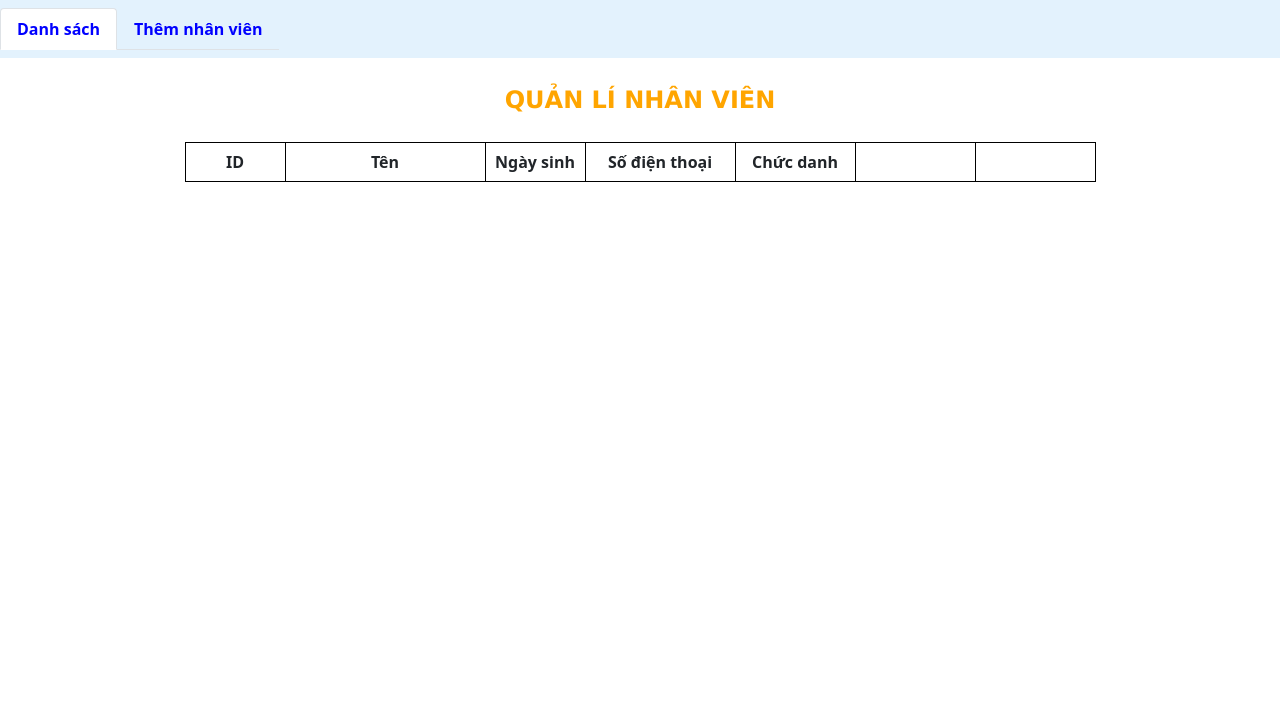
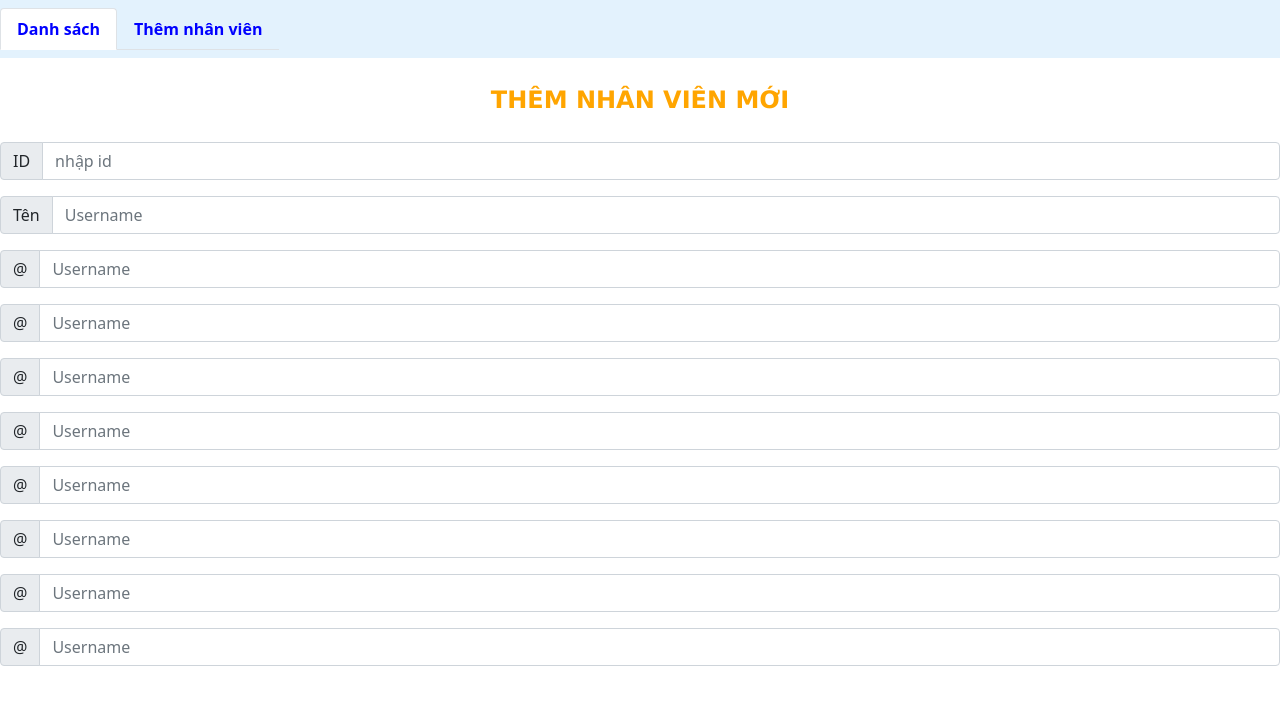
Before and after one commit to vanhoa10/manage_employee, a CodeIgniter 4 app: the page made by app/Views/empl/add.php in a window 1280 px wide. Shown: the top 705 px of the page. Run offline with PHP 8.4 and a stand-in for CodeIgniter, Linux system fonts and the light colour scheme; the template is opened without the code that fills it, so the values that code supplies are empty; some libraries are stand-ins or nearby versions.

Commit message:
Update add.php

```diff
--- a/app/Views/empl/add.php
+++ b/app/Views/empl/add.php
@@ -34,35 +34,51 @@
     <br>
     <h>
         <center><b>
-        <font color="orange" size="+2" face="Verdana"> QUẢN LÍ NHÂN VIÊN </font>
+                <font color="orange" size="+2" face="Verdana"> THÊM NHÂN VIÊN MỚI </font>
             </b></center>
     </h></br>
-  <table cellspacing="0" cellpadding="7" align="center">
-    <tr align="center">
-      <th width="100">ID</th>
-      <th width="200">Tên</th>
-      <th width="100">Ngày sinh</th>
-      <th width="150">Số điện thoại</th>
-      <th width="120">Chức danh</th>
-      <th width="120"></th>
-      <th width="120"></th>
-    </tr>
-    <tbody>
-      <?php
-      foreach ($if_employee as $if_employee) { ?>
-        <tr align="center">
-          <td><?= $if_employee->id ?></td>
-          <td><?= $if_employee->name ?></td>
-          <td><?= $if_employee->birth ?></td>
-          <td><?= $if_employee->phonenumber ?></td>
-          <td><?= $if_employee->position ?></td>
-          <td><a href="<?=base_url('show/'.$if_employee->id)?>" class="btn btn-outline-info" tabindex="-1" role="button" aria-disabled="true">chi tiết</a></td>
-          <td>
-            <a href="<?=base_url('delete/'.$if_employee->id)?>" class="btn btn-outline-dark" tabindex="-1" role="button" aria-disabled="true">xóa</a></td>
-          </tr>
-      <?php } ?>
-    </tbody>
-  </table>
+    <form method="POST" action="<? base_url('save')?>">
+    <div class="input-group mb-3">
+        <span class="input-group-text" id="basic-addon1">ID</span>
+        <input type="text" class="form-control" placeholder="nhập id" aria-label="id" aria-describedby="basic-addon1">
+    </div>
+    <div class="input-group mb-3">
+        <span class="input-group-text" id="basic-addon1">Tên</span>
+        <input type="text" class="form-control" placeholder="Username" aria-label="name" aria-describedby="basic-addon1">
+    </div>
+    <div class="input-group mb-3">
+        <span class="input-group-text" id="basic-addon1">@</span>
+        <input type="text" class="form-control" placeholder="Username" aria-label="birth" aria-describedby="basic-addon1">
+    </div>
+    <div class="input-group mb-3">
+        <span class="input-group-text" id="basic-addon1">@</span>
+        <input type="text" class="form-control" placeholder="Username" aria-label="hometown" aria-describedby="basic-addon1">
+    </div>
+    <div class="input-group mb-3">
+        <span class="input-group-text" id="basic-addon1">@</span>
+        <input type="text" class="form-control" placeholder="Username" aria-label="phonenumber" aria-describedby="basic-addon1">
+    </div>
+    <div class="input-group mb-3">
+        <span class="input-group-text" id="basic-addon1">@</span>
+        <input type="text" class="form-control" placeholder="Username" aria-label="position" aria-describedby="basic-addon1">
+    </div>
+    <div class="input-group mb-3">
+        <span class="input-group-text" id="basic-addon1">@</span>
+        <input type="text" class="form-control" placeholder="Username" aria-label="department" aria-describedby="basic-addon1">
+    </div>
+    <div class="input-group mb-3">
+        <span class="input-group-text" id="basic-addon1">@</span>
+        <input type="text" class="form-control" placeholder="Username" aria-label="identification_card" aria-describedby="basic-addon1">
+    </div>
+    <div class="input-group mb-3">
+        <span class="input-group-text" id="basic-addon1">@</span>
+        <input type="text" class="form-control" placeholder="Username" aria-label="issued_on" aria-describedby="basic-addon1">
+    </div>
+    <div class="input-group mb-3">
+        <span class="input-group-text" id="basic-addon1">@</span>
+        <input type="text" class="form-control" placeholder="Username" aria-label="placed_on" aria-describedby="basic-addon1">
+    </div>
+    </form>
     <script src="https://cdn.jsdelivr.net/npm/@popperjs/core@2.9.2/dist/umd/popper.min.js" integrity="sha384-IQsoLXl5PILFhosVNubq5LC7Qb9DXgDA9i+tQ8Zj3iwWAwPtgFTxbJ8NT4GN1R8p" crossorigin="anonymous"></script>
     <script src="https://cdn.jsdelivr.net/npm/bootstrap@5.0.2/dist/js/bootstrap.min.js" integrity="sha384-cVKIPhGWiC2Al4u+LWgxfKTRIcfu0JTxR+EQDz/bgldoEyl4H0zUF0QKbrJ0EcQF" crossorigin="anonymous"></script>
 </body>
```
Lines whose indentation alone changed are shown as unchanged.
